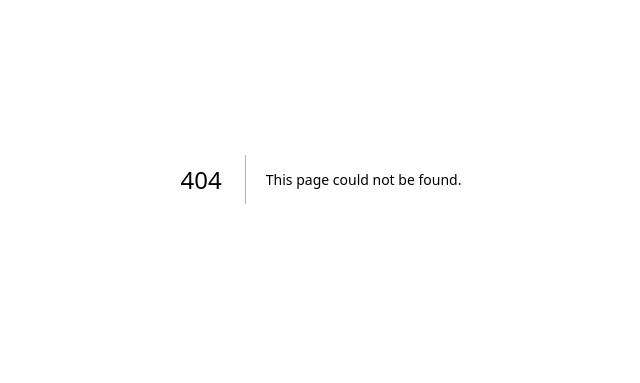
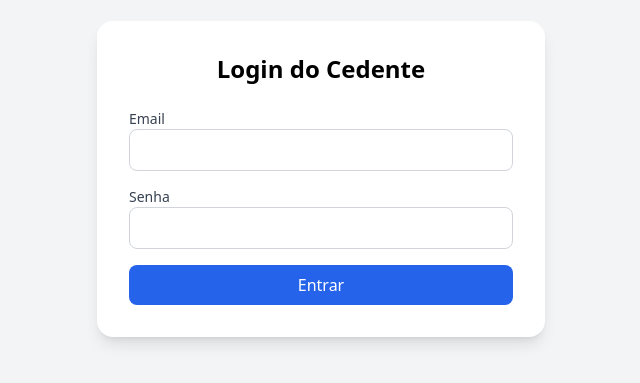
Before and after one commit to Diamank/diamank, a Next.js app: page /login in a window 1280 px wide. Before the commit this address had no page. Shown: the part 221-604 px from the top of the page, without its empty margins (319-959 px from the left). Built offline with nearby package versions, Linux system fonts and the light colour scheme; no server answers.

Commit message:
Create login.tsx

```diff
--- /dev/null
+++ b/pages/login.tsx
@@ -0,0 +1,69 @@
+import { useState } from 'react'
+import { useRouter } from 'next/router'
+import { supabase } from '../utils/supabase'
+
+export default function Login() {
+  const router = useRouter()
+  const [email, setEmail] = useState('')
+  const [senha, setSenha] = useState('')
+  const [erro, setErro] = useState('')
+  const [carregando, setCarregando] = useState(false)
+
+  const handleLogin = async (e: React.FormEvent) => {
+    e.preventDefault()
+    setCarregando(true)
+    setErro('')
+
+    const { data, error } = await supabase.auth.signInWithPassword({
+      email,
+      password: senha
+    })
+
+    if (error) {
+      setErro('Email ou senha inválidos.')
+      setCarregando(false)
+    } else {
+      router.push('/painel')
+    }
+  }
+
+  return (
+    <div className="min-h-screen flex items-center justify-center bg-gray-100 p-4">
+      <div className="bg-white rounded-2xl shadow-lg p-8 w-full max-w-md">
+        <h2 className="text-2xl font-bold mb-6 text-center">Login do Cedente</h2>
+        <form onSubmit={handleLogin} className="space-y-4">
+          <div>
+            <label className="block text-sm font-medium text-gray-700">Email</label>
+            <input
+              type="email"
+              value={email}
+              onChange={(e) => setEmail(e.target.value)}
+              className="w-full p-2 border border-gray-300 rounded-lg"
+              required
+            />
+          </div>
+          <div>
+            <label className="block text-sm font-medium text-gray-700">Senha</label>
+            <input
+              type="password"
+              value={senha}
+              onChange={(e) => setSenha(e.target.value)}
+              className="w-full p-2 border border-gray-300 rounded-lg"
+              required
+            />
+          </div>
+
+          {erro && <p className="text-red-500 text-sm">{erro}</p>}
+
+          <button
+            type="submit"
+            disabled={carregando}
+            className="w-full bg-blue-600 text-white py-2 rounded-lg hover:bg-blue-700 transition"
+          >
+            {carregando ? 'Entrando...' : 'Entrar'}
+          </button>
+        </form>
+      </div>
+    </div>
+  )
+}
```
